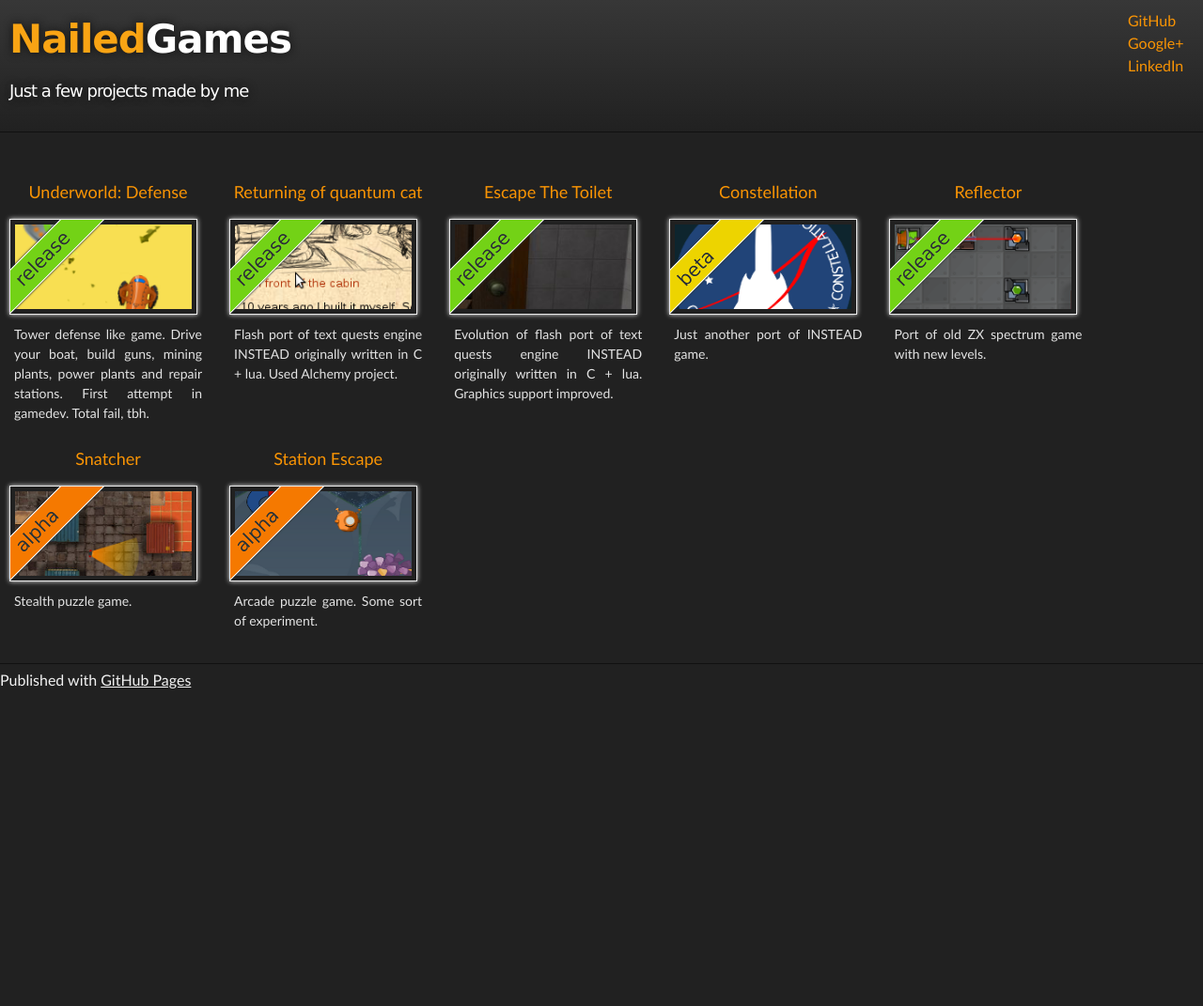
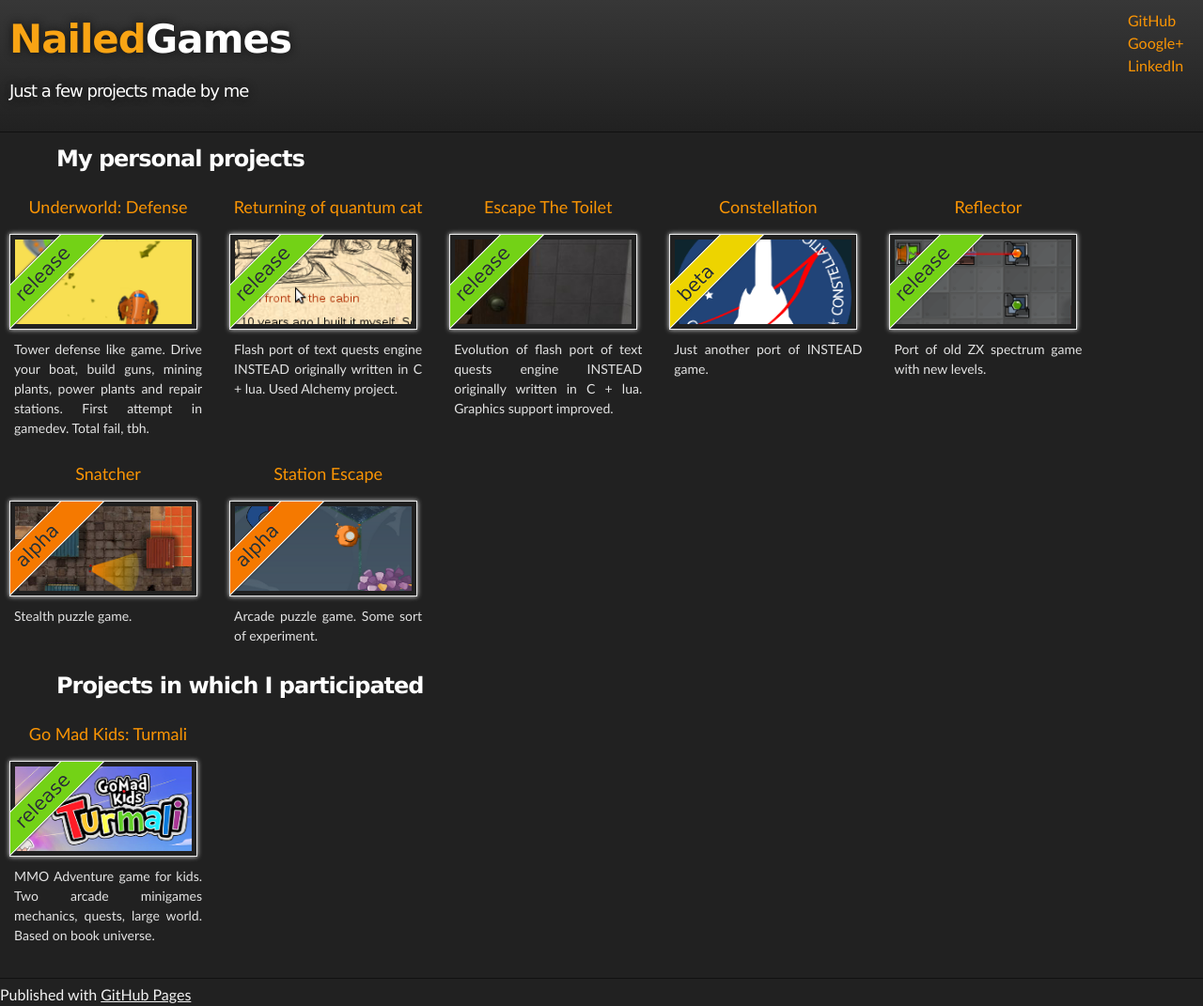
Before and after one commit to zaynyatyi/nailedgames.github.io, a plain HTML site: page index.html in a window 1280 px wide. Shown: the whole page at 94% size. Before the commit the page ends 800 px from the top, so only its background shows below. Drawn offline with Linux system fonts and the light colour scheme.

Commit message:
Personal and side projects separated

```diff
--- a/index.html
+++ b/index.html
@@ -41,7 +41,8 @@
     <!-- MAIN CONTENT -->
     <div id="main_content_wrap" class="outer">
       <section id="main_content" class="inner">
-        <div id="projects" class="grid js-masonry" data-masonry-options='{ "itemSelector": ".grid-item", "columnWidth": 120 }'>
+        <h2 class="projects_caption">My personal projects</h2>
+        <div id="projects" class="grid">
           <div class="card grid-item">
             <a href="http://www.newgrounds.com/portal/view/569999">
               <p class="card_caption">Underworld: Defense</p>
@@ -131,6 +132,23 @@
             </div>
           </div>
         </div>
+        <h2 class="projects_caption">Projects in which I participated</h2>
+        <div id="projects" class="grid">
+          <div class="card grid-item">
+            <a href="http://game.turmali.com/client/">
+              <p class="card_caption">Go Mad Kids: Turmali</p>
+              <img src="images/projects/gmk.png"/>
+            </a>
+          	<div class="icon release"></div>
+            <div class="card_description">
+              <p>
+                MMO Adventure game for kids.
+                Two arcade minigames mechanics, quests, large world.
+                Based on book universe.
+              </p>
+            </div>
+          </div>
+        </div>
       </section>
     </div>
 
--- a/stylesheets/stylesheet.css
+++ b/stylesheets/stylesheet.css
@@ -464,7 +464,7 @@ Full-Width Styles
 }
 
 #main_content {
-  padding-top: 40px;
+  padding-top: 0px;
 }
 
 #footer_wrap {
@@ -480,6 +480,13 @@ Full-Width Styles
 #wrap {
   height: auto;
   min-height: 100%;
+}
+
+.projects_caption {
+  color: white;
+  margin-left: 50px;
+  font-size: 24px;
+  padding-bottom: 0px;
 }
 
 footer {
```
Also changed, not shown: images/projects/gmk.png (added).
